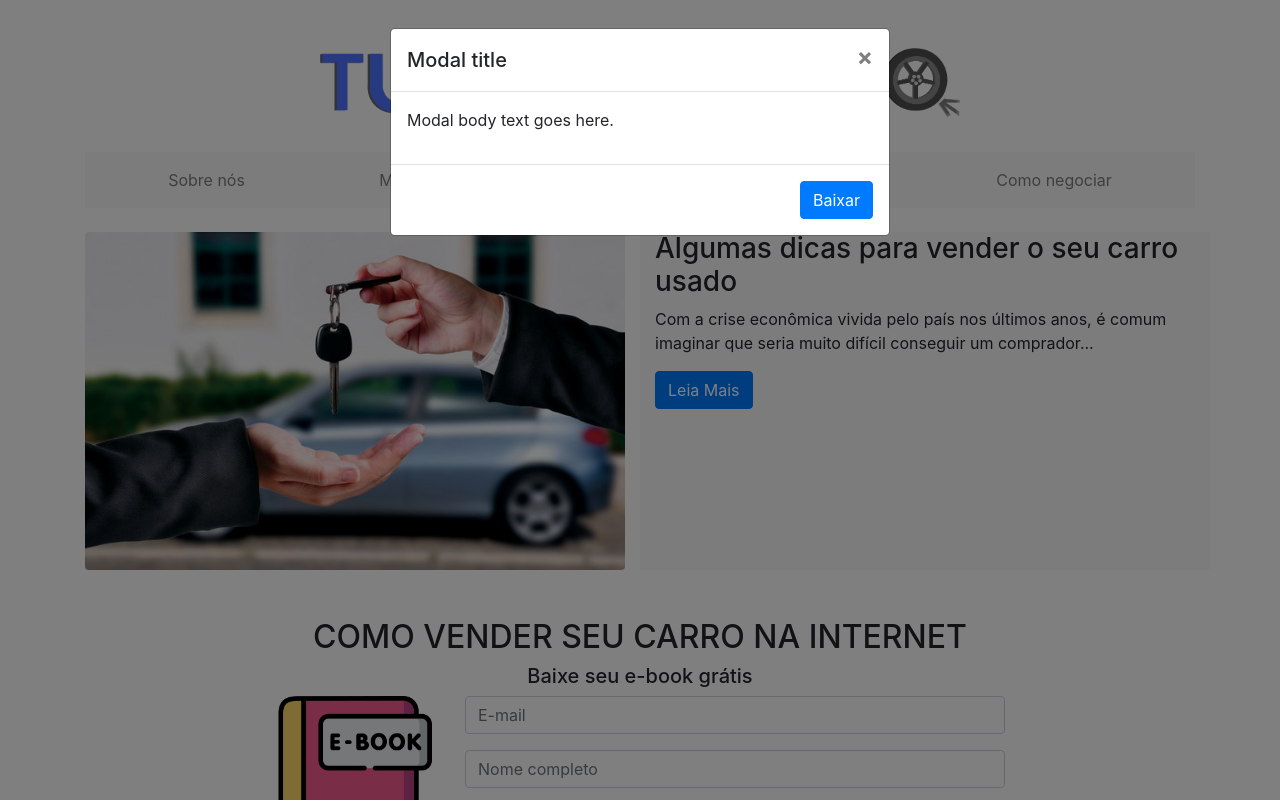
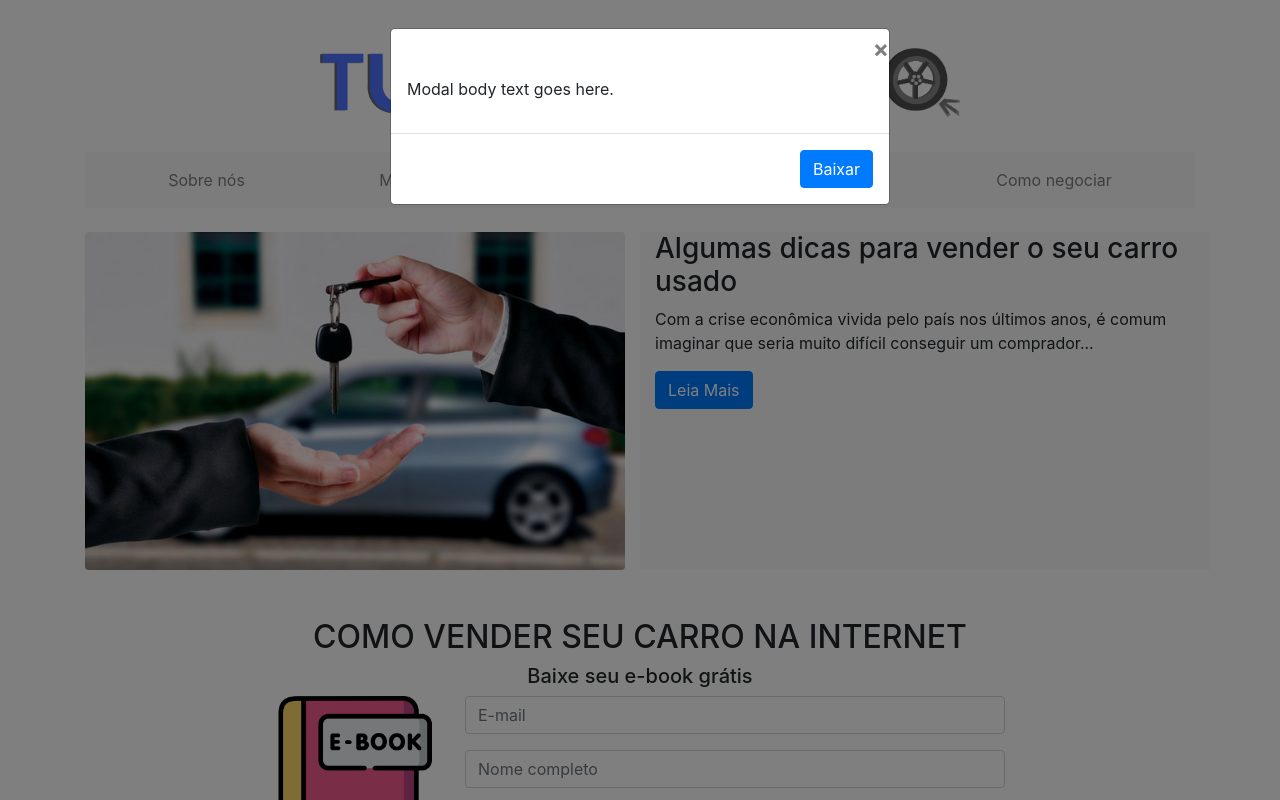
Before and after one commit to luezu-42/Odara-tudodecarro, a website: page Odara/public/index.html in a window 1280 px wide. Shown: the top 800 px of the page. Drawn offline with nearby package versions, Linux system fonts and the light colour scheme; some packages are replaced by stand-ins of ours.

Commit message:
Leonardo - Pop up

```diff
--- a/Odara/public/index.html
+++ b/Odara/public/index.html
@@ -60,8 +60,8 @@
   <div class="modal" tabindex="-1" role="dialog" id="myModal">
     <div class="modal-dialog" role="document">
       <div class="modal-content">
-        <div class="modal-header">
-          <h5 class="modal-title">Modal title</h5>
+        <div class="">
+          <h5 class=""></h5>
           <button type="button" class="close" data-dismiss="modal" aria-label="Close">
             <span aria-hidden="true">&times;</span>
           </button>
```
